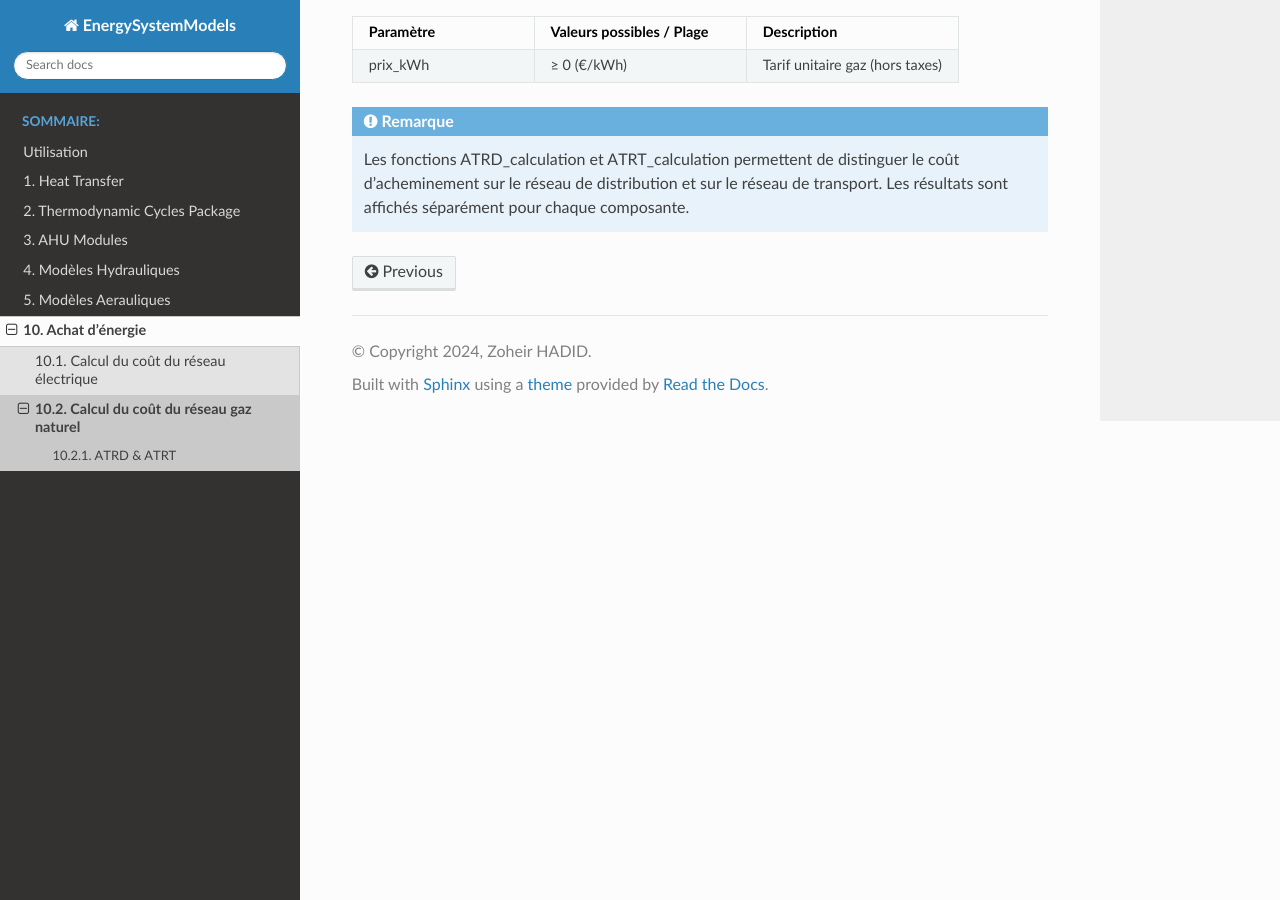
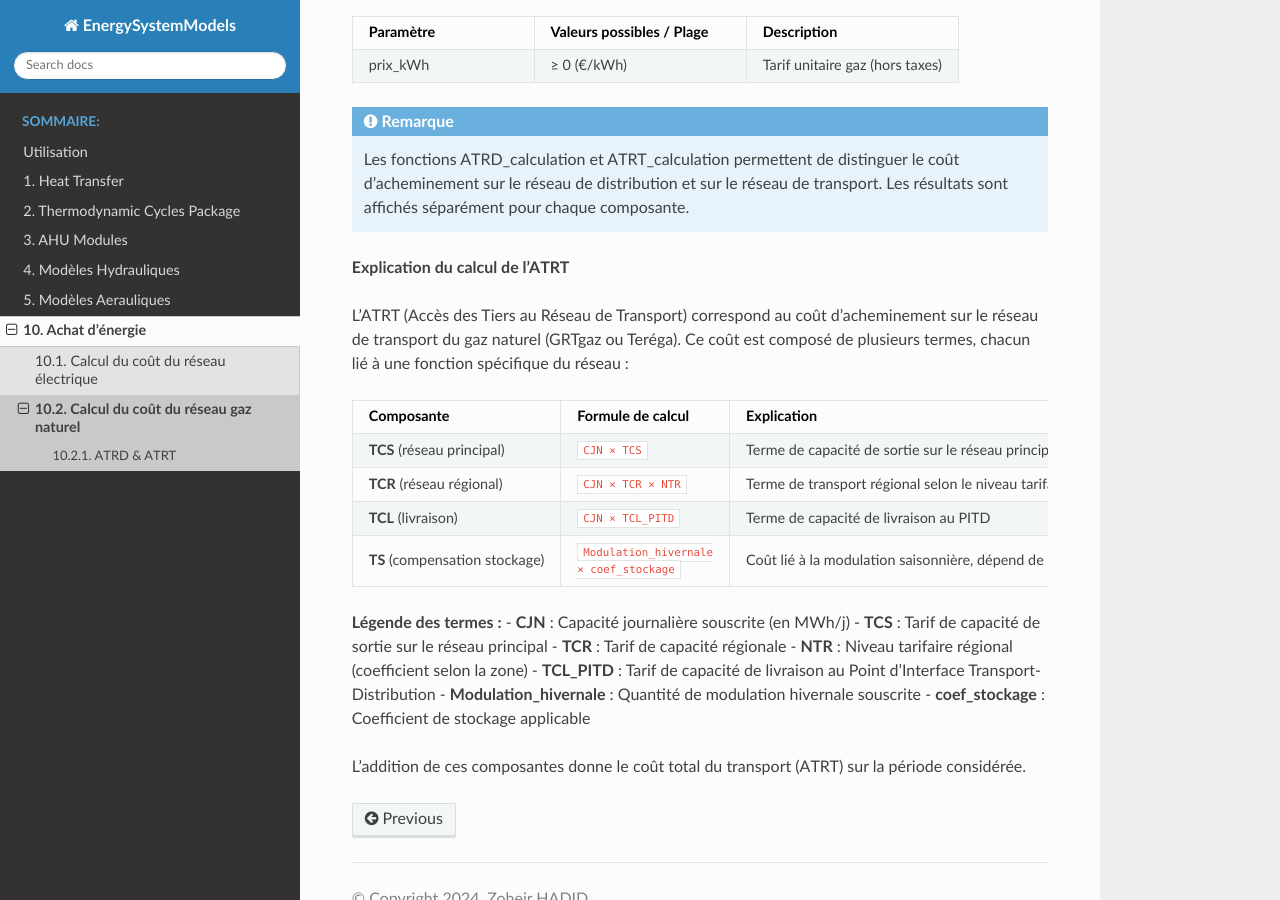
Before and after one commit to ZoheirHADID/EnergySystemModels-fr, a Sphinx documentation site: the page built from docs/source/010-achat-energie/contrat_gaz.rst, in a window 1280 px wide and 900 px high, scrolled down 1646 px. Built offline with Sphinx 7.4.7 and the Read the Docs theme 3.1.0, drawn with Linux system fonts in a browser that asks for light colours; pages that are not in the unit, such as notebooks, are missing from menus.

Commit message:
contrat_gaz

```diff
--- a/docs/source/010-achat-energie/contrat_gaz.rst
+++ b/docs/source/010-achat-energie/contrat_gaz.rst
@@ -113,6 +113,41 @@ Les paramètres à renseigner dans `input_Contrat`, `input_Facture` et `input_Ta
 
    Les fonctions ATRD_calculation et ATRT_calculation permettent de distinguer le coût d’acheminement sur le réseau de distribution et sur le réseau de transport. Les résultats sont affichés séparément pour chaque composante.
 
+**Explication du calcul de l'ATRT**
+
+L’ATRT (Accès des Tiers au Réseau de Transport) correspond au coût d’acheminement sur le réseau de transport du gaz naturel (GRTgaz ou Teréga). Ce coût est composé de plusieurs termes, chacun lié à une fonction spécifique du réseau :
+
+.. list-table::
+   :header-rows: 1
+   :widths: 30 35 35
+
+   * - Composante
+     - Formule de calcul
+     - Explication
+   * - **TCS** (réseau principal)
+     - ``CJN × TCS``
+     - Terme de capacité de sortie sur le réseau principal
+   * - **TCR** (réseau régional)
+     - ``CJN × TCR × NTR``
+     - Terme de transport régional selon le niveau tarifaire régional
+   * - **TCL** (livraison)
+     - ``CJN × TCL_PITD``
+     - Terme de capacité de livraison au PITD
+   * - **TS** (compensation stockage)
+     - ``Modulation_hivernale × coef_stockage``
+     - Coût lié à la modulation saisonnière, dépend de la variabilité de la consommation
+
+**Légende des termes :**
+- **CJN** : Capacité journalière souscrite (en MWh/j)
+- **TCS** : Tarif de capacité de sortie sur le réseau principal
+- **TCR** : Tarif de capacité régionale
+- **NTR** : Niveau tarifaire régional (coefficient selon la zone)
+- **TCL_PITD** : Tarif de capacité de livraison au Point d’Interface Transport-Distribution
+- **Modulation_hivernale** : Quantité de modulation hivernale souscrite
+- **coef_stockage** : Coefficient de stockage applicable
+
+L’addition de ces composantes donne le coût total du transport (ATRT) sur la période considérée.
+
 .. toctree::
    :maxdepth: 1
    :caption: Exemples Gaz
```
